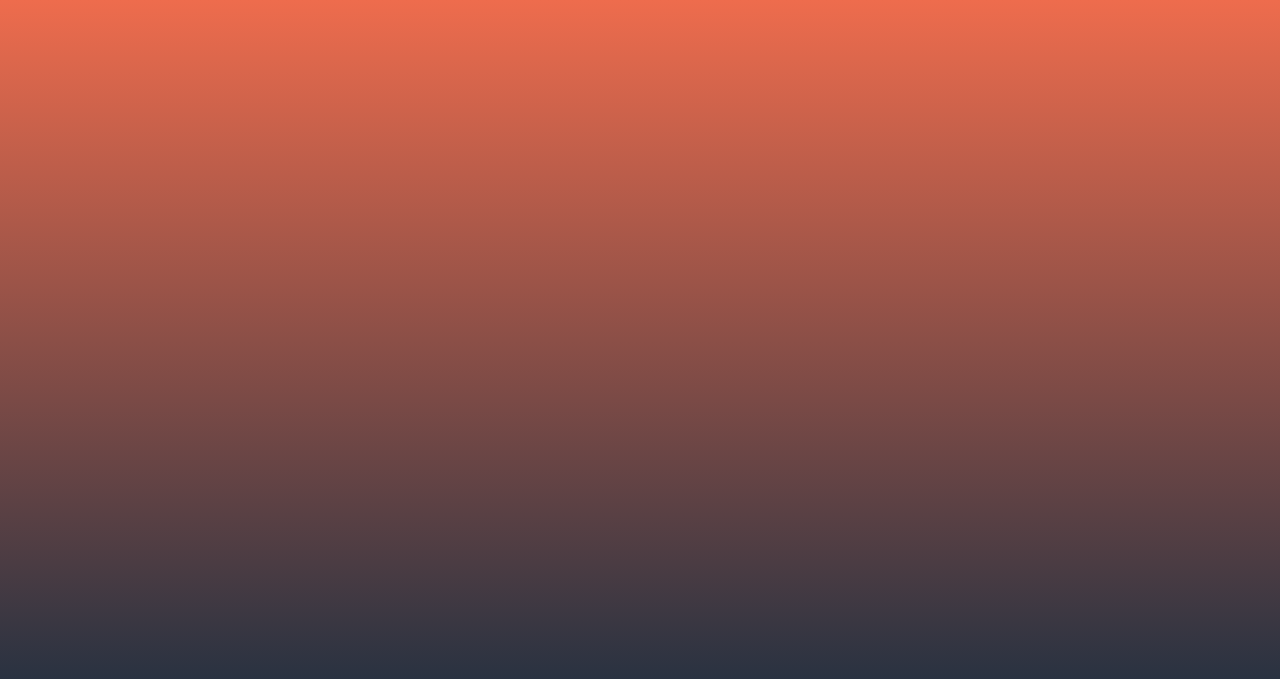
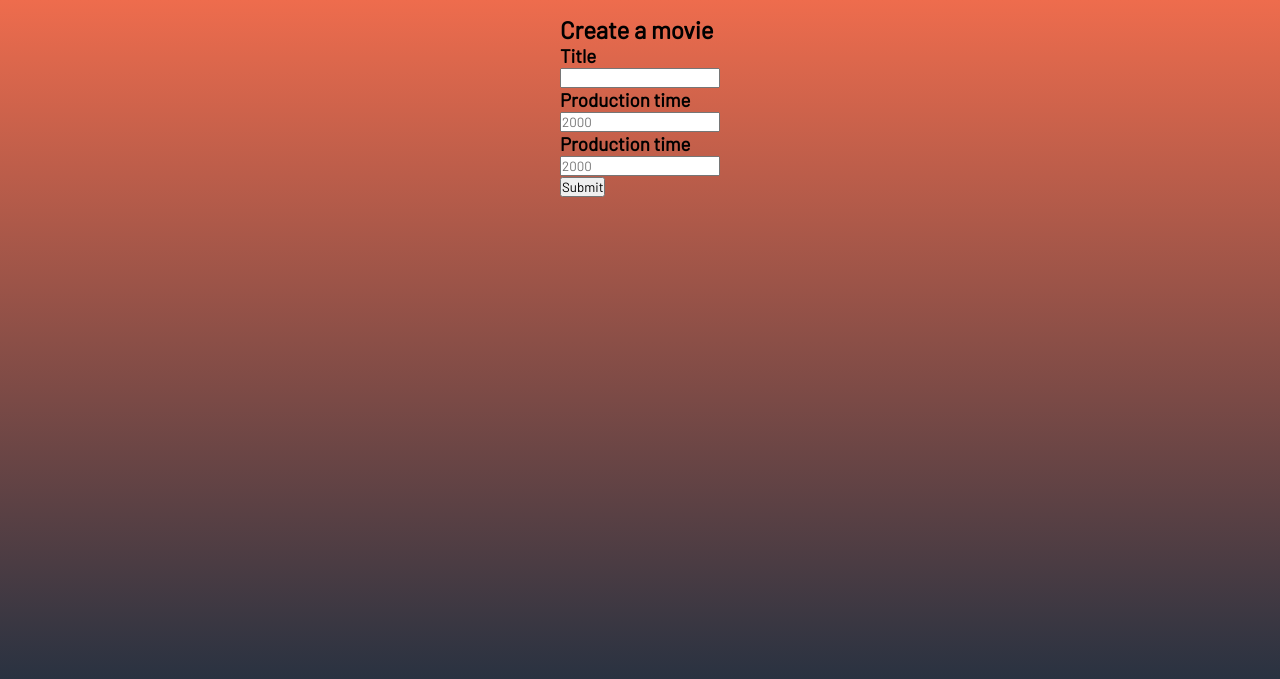
Before and after one commit to CN-Works/Advanced-Cinema-Application, a PHP site: template views/movie/addmovie.php in a window 1280 px wide. Shown: the part 80-759 px from the top of the page. Run offline with PHP 8.4, Linux system fonts and the light colour scheme; the template is opened without the code that fills it, so the values that code supplies are empty.

Commit message:
Feat : Add movie Form

```diff
--- a/index.php
+++ b/index.php
@@ -34,7 +34,7 @@ if (isset($_GET["action"])) {
             $movieController->addMovieForm();
             break;
         case "addingMovie" :
-            $movieController->addMovie();
+            $movieController->addingMovie();
             break;
         case "actorList":
             $personController->findAllActors();
--- a/views/movie/addmovie.php
+++ b/views/movie/addmovie.php
@@ -4,7 +4,26 @@
 ?>
 
 <main class="addmovie-main">
+    <form class="addmovie-card" action="index.php?action=addingMovie" method="post">
+        <h2 class="addmovie-title" >Create a movie</h2>
 
+        <div class="addmovie-element">
+            <h3 class="addmovie-element-title" >Title</h3>
+            <input class="addmovie-element-input" type="text" id="title" name="title" value="" required>
+        </div>
+
+        <div class="addmovie-element">
+            <h3 class="addmovie-element-title">Production time</h3>
+            <input class="addmovie-element-input" type="text" name="prod_time" id="prod_time" placeholder="2000" required>
+        </div>
+
+        <div class="addmovie-element">
+            <h3 class="addmovie-element-title">Production time</h3>
+            <input class="addmovie-element-input" type="text" name="prod_time" id="prod_time" placeholder="2000" required>
+        </div>
+
+        <button class="addmovie-button" type="submit">Submit</button>
+    </form>
 </main>
 
 
```
